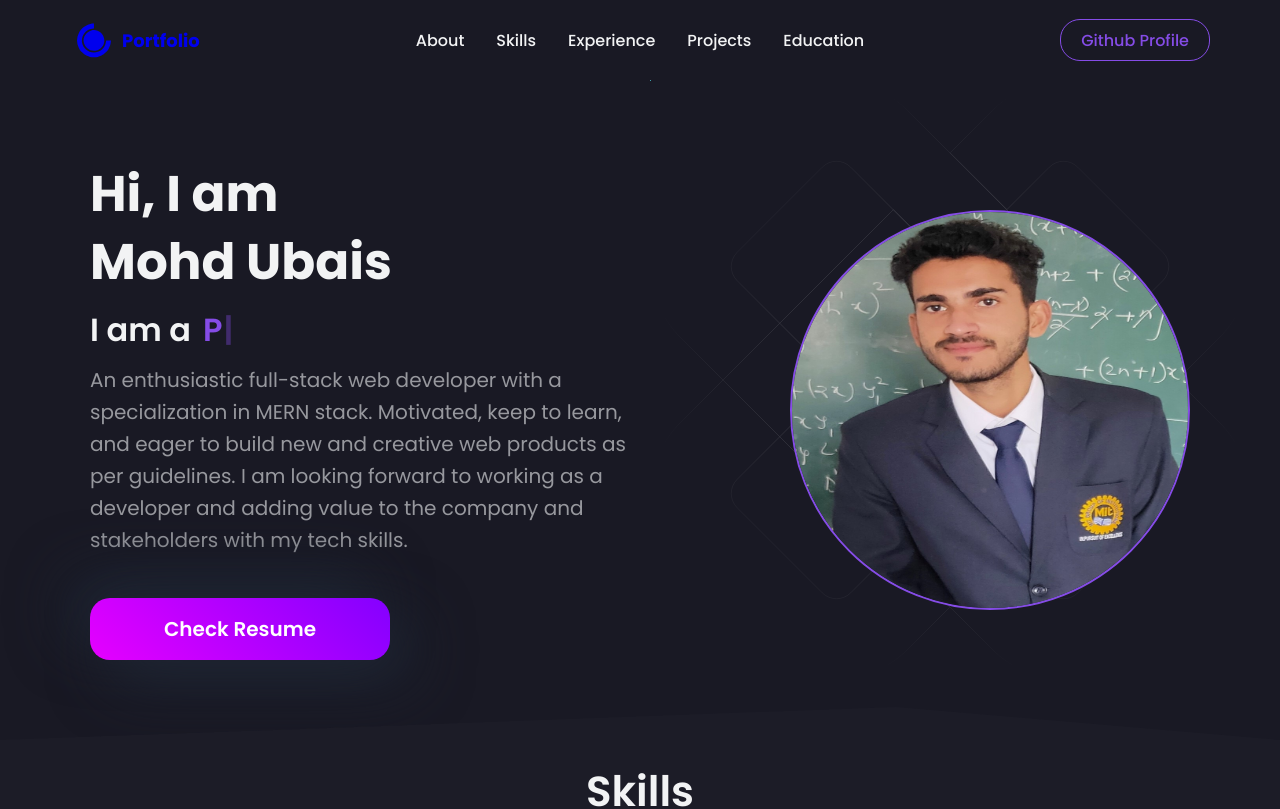
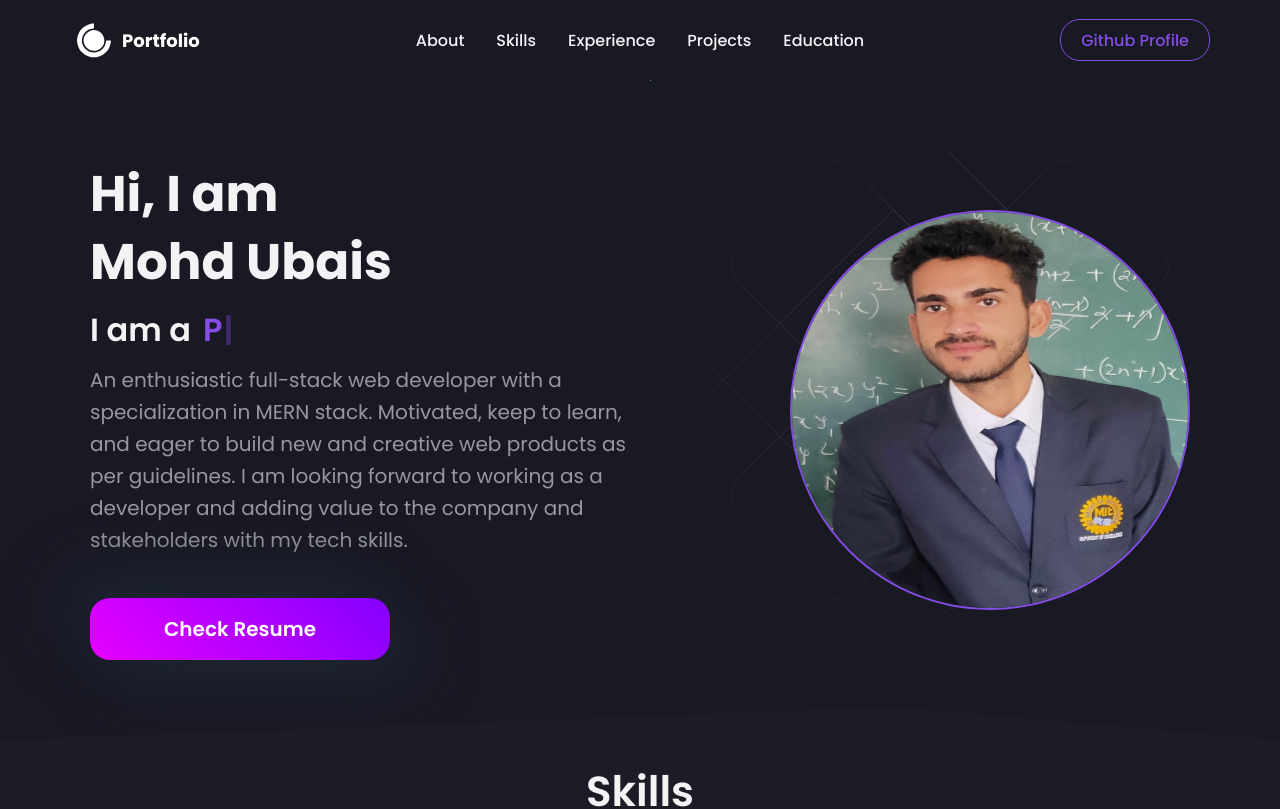
Before and after one commit to Ubais88/Portfolio_reactjs, a React (Create React App) app: page / in a window 1280 px wide. Shown: the top 809 px of the page. Built offline with nearby package versions, Linux system fonts and the light colour scheme; no server answers.

Commit message:
contact section added

```diff
--- a/src/App.css
+++ b/src/App.css
@@ -1,21 +1,29 @@
-@import url('https://fonts.googleapis.com/css2?family=Poppins:wght@100;200;300;400;500;600;700;800;900&display=swap');
+@import url("https://fonts.googleapis.com/css2?family=Poppins:wght@100;200;300;400;500;600;700;800;900&display=swap");
 
-*{
+* {
   box-sizing: border-box;
   margin: 0;
   padding: 0;
-    font-family: 'Poppins', sans-serif;
-
+  font-family: "Poppins", sans-serif;
 }
 
-html{
+html {
   scroll-behavior: smooth;
 }
 
-body{
+body {
   margin: 0px !important;
   padding: 0;
-  font-family: 'Montserrat', sans-serif;
+  font-family: "Montserrat", sans-serif;
+}
+
+.navHeader {
+  display: flex;
+  align-items: center;
+  color: white;
+  &:hover {
+    color: rgb(133, 76, 230);
+  }
 }
 
 /* width */
@@ -26,12 +34,12 @@ body{
 
 /* Track */
 ::-webkit-scrollbar-track {
-    background:#222A35;
+  background: #222a35;
 }
 
 /* Handle */
 ::-webkit-scrollbar-thumb {
-    background: #575C66;
+  background: #575c66;
   border-radius: 6px;
 }
 
--- a/src/components/Navbar/NavbarStyledComponent.js
+++ b/src/components/Navbar/NavbarStyledComponent.js
@@ -42,7 +42,9 @@ export const Span = styled.div`
     padding: 0 4px;
     font-weight: bold;
     font-size: 18px;
+
 `;
+
 export const NavItems = styled.ul`
     width: 100%;
     display: flex;
--- a/src/components/Navbar/index.js
+++ b/src/components/Navbar/index.js
@@ -16,11 +16,8 @@ import { DiCssdeck } from "react-icons/di";
 import { FaBars } from "react-icons/fa";
 import { Bio } from "../../data/constants";
 import { useTheme } from "styled-components";
-import { useNavigate } from "react-router-dom/dist";
 
 const Navbar = () => {
-
-  const navigate = useNavigate()
   const [isOpen, setIsOpen] = React.useState(false);
   const theme = useTheme();
 
@@ -29,15 +26,12 @@ const Navbar = () => {
       <NavbarContainer>
         <NavLogo>
           <span
-            style={{
-              display: "flex",
-              alignItems: "center",
-              textDecoration: "none",
-              cursor: "pointer",
-            }}
-            onClick={() => navigate('/')}
+            className="navHeader"
           >
-            <DiCssdeck size="3rem" /> <Span>Portfolio</Span>
+            <DiCssdeck size="3rem" />
+            <Span>
+              Portfolio
+            </Span>
           </span>
         </NavLogo>
         <MobileIcon>
```
Lines whose indentation alone changed are shown as unchanged.
